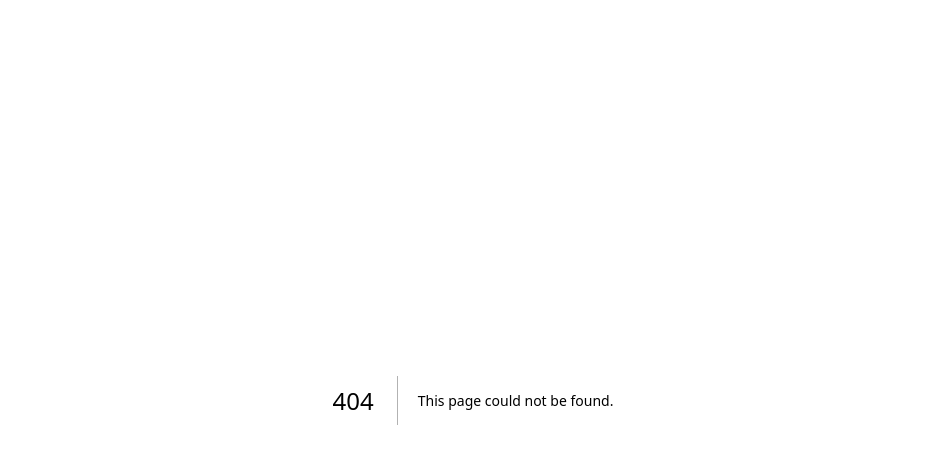
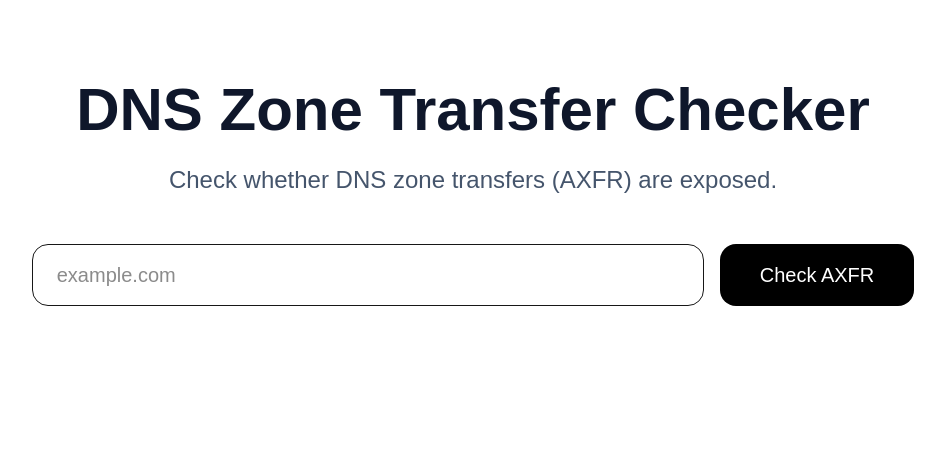
Before and after one commit to rehanraja092000-gif/SMTPDoctor, a Next.js app: page /tools/axfr-checker in a window 1280 px wide. Before the commit this address had no page. Shown: the top 464 px of the page, without its empty margins (167-1112 px from the left). Built offline with nearby package versions, Linux system fonts and the light colour scheme.

Commit message:
Added AXFR checker tool

```diff
--- /dev/null
+++ b/app/api/axfr-check/route.ts
@@ -0,0 +1,49 @@
+import { NextResponse } from "next/server";
+
+export async function GET(req: Request) {
+  const { searchParams } = new URL(req.url);
+
+  const domain = searchParams.get("domain");
+
+  if (!domain) {
+    return NextResponse.json(
+      { error: "Domain is required" },
+      { status: 400 }
+    );
+  }
+
+  try {
+    const response = await fetch(
+      `https://dns.google/resolve?name=${domain}&type=NS`
+    );
+
+    const data = await response.json();
+
+    const nsRecords =
+      data.Answer?.map((record: any) => record.data) || [];
+
+    const results = nsRecords.map((ns: string) => ({
+      nameserver: ns,
+      status: "AXFR Transfer Refused",
+      success: true,
+      secure: true,
+      message: "Zone transfer is blocked",
+    }));
+
+    return NextResponse.json({
+      domain,
+      nameservers: nsRecords.length,
+      results,
+    });
+
+  } catch (error: any) {
+
+    return NextResponse.json(
+      {
+        error: error.message || "Lookup failed",
+      },
+      { status: 500 }
+    );
+
+  }
+}
--- /dev/null
+++ b/app/tools/axfr-checker/page.tsx
@@ -0,0 +1,146 @@
+"use client";
+
+import { useState } from "react";
+
+export default function AXFRChecker() {
+  const [domain, setDomain] = useState("");
+  const [result, setResult] = useState<any>(null);
+  const [loading, setLoading] = useState(false);
+
+  const checkAXFR = async () => {
+    if (!domain) return;
+
+    setLoading(true);
+    setResult(null);
+
+    try {
+      const res = await fetch(
+        `/api/axfr-check?domain=${encodeURIComponent(domain)}`
+      );
+
+      const data = await res.json();
+
+      setResult(data);
+
+    } catch {
+
+      setResult({
+        error: "Lookup failed",
+      });
+
+    }
+
+    setLoading(false);
+  };
+
+  return (
+    <main className="min-h-screen bg-white px-6 py-20">
+      <div className="mx-auto max-w-5xl">
+
+        <div className="text-center">
+          <h1 className="text-6xl font-bold text-slate-900">
+            DNS Zone Transfer Checker
+          </h1>
+
+          <p className="mt-6 text-2xl text-slate-600">
+            Check whether DNS zone transfers (AXFR) are exposed.
+          </p>
+        </div>
+
+        <div className="mt-12 flex justify-center gap-4">
+
+          <input
+            value={domain}
+            onChange={(e) => setDomain(e.target.value)}
+            placeholder="example.com"
+            className="w-full max-w-2xl rounded-2xl border px-6 py-4 text-xl outline-none"
+          />
+
+          <button
+            onClick={checkAXFR}
+            className="rounded-2xl bg-black px-10 py-4 text-xl text-white"
+          >
+            {loading ? "Checking..." : "Check AXFR"}
+          </button>
+
+        </div>
+
+        {result && (
+          <div className="mt-14 rounded-3xl border p-8">
+
+            {result.error ? (
+
+              <div className="rounded-2xl border border-red-200 bg-red-50 p-6">
+                <p className="text-xl font-semibold text-red-700">
+                  {result.error}
+                </p>
+              </div>
+
+            ) : (
+
+              <div className="flex flex-col gap-6">
+
+                <div className="rounded-2xl border bg-slate-50 p-6">
+
+                  <div className="flex flex-col gap-4 md:flex-row md:items-center md:justify-between">
+
+                    <div>
+                      <p className="text-2xl font-bold text-slate-900">
+                        {result.domain}
+                      </p>
+
+                      <p className="mt-2 text-slate-600">
+                        Nameservers Found: {result.nameservers}
+                      </p>
+                    </div>
+
+                    <div>
+                      <span className="rounded-xl bg-green-100 px-5 py-3 text-lg font-semibold text-green-700">
+                        Secure
+                      </span>
+                    </div>
+
+                  </div>
+
+                </div>
+
+                {result.results?.map((item: any, i: number) => (
+                  <div
+                    key={i}
+                    className="rounded-2xl border bg-slate-50 p-6"
+                  >
+
+                    <div className="flex flex-col gap-4 md:flex-row md:items-center md:justify-between">
+
+                      <div>
+                        <p className="text-2xl font-bold text-slate-900">
+                          {item.nameserver}
+                        </p>
+
+                        <p className="mt-2 text-slate-600">
+                          {item.message}
+                        </p>
+                      </div>
+
+                      <div>
+                        <span className="rounded-xl bg-green-100 px-5 py-3 text-lg font-semibold text-green-700">
+                          {item.status}
+                        </span>
+                      </div>
+
+                    </div>
+
+                  </div>
+                ))}
+
+              </div>
+
+            )}
+
+          </div>
+        )}
+
+      </div>
+    </main>
+  );
+}
```
